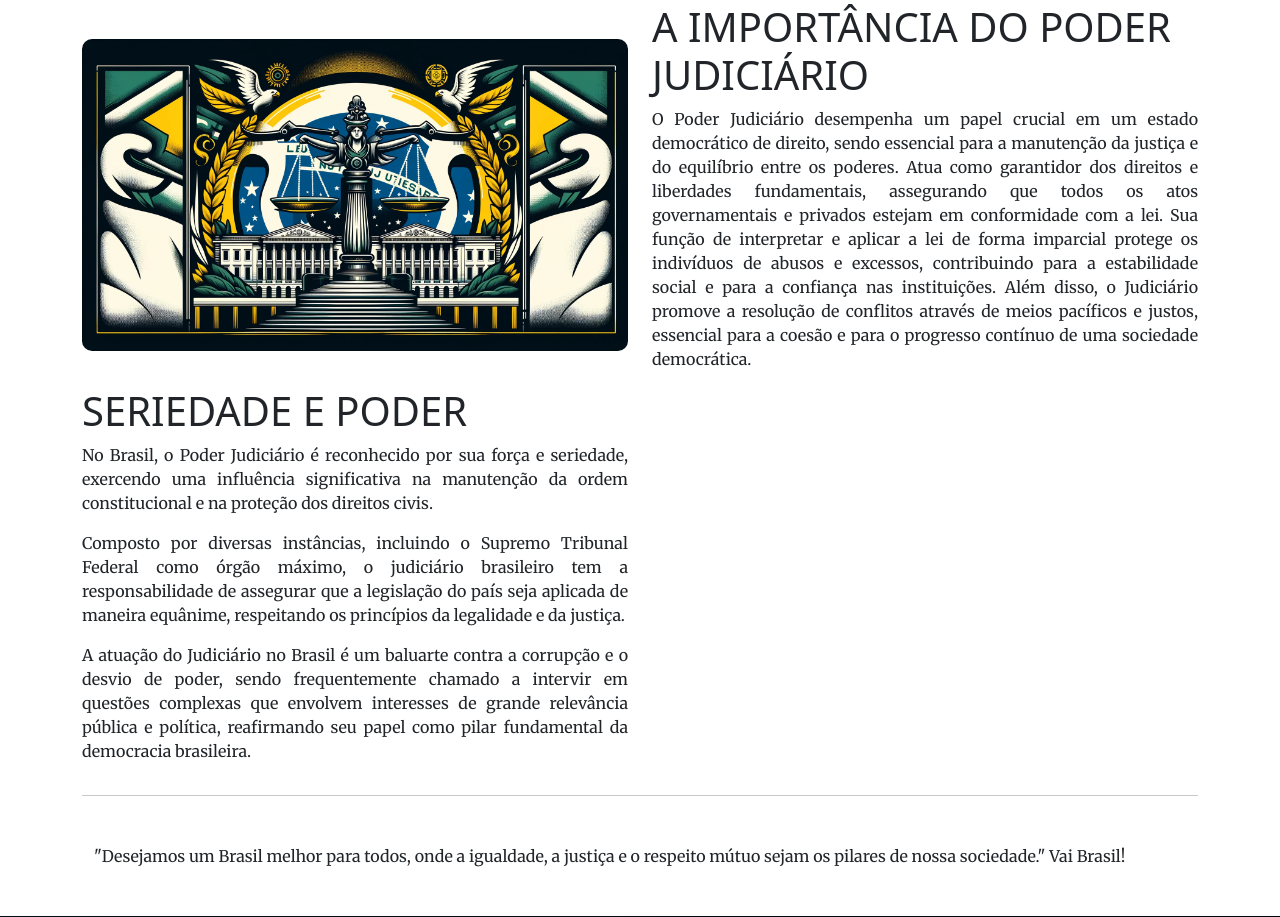
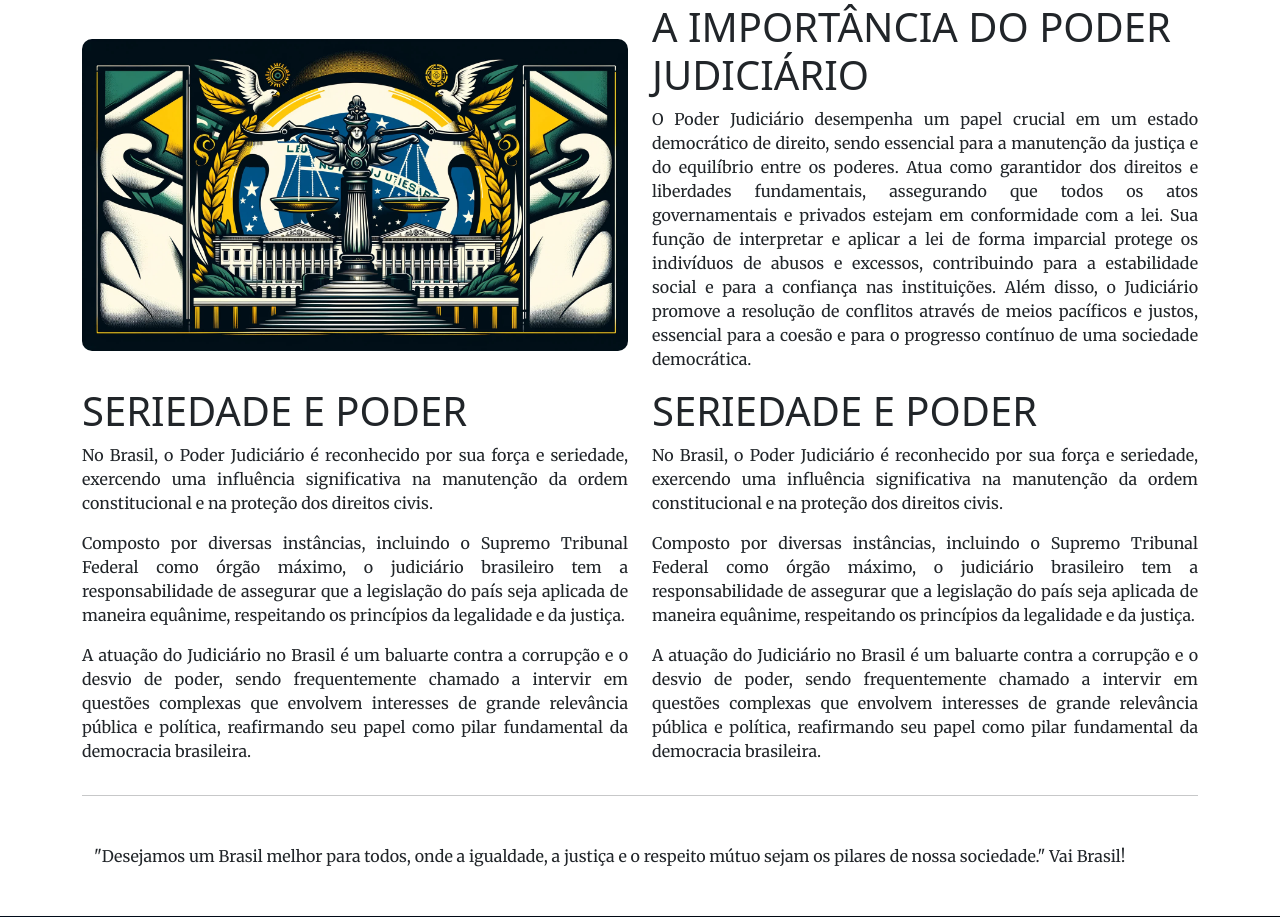
Before and after one commit to mrStudDev/xlex03, a Django app: page / in a window 1280 px wide. Shown: the part 1135-2052 px from the top of the page. Run offline with Django 4.2, Linux system fonts and the light colour scheme; data comes from the database, SQL or seed files in the repository; data that the repository does not hold is empty.

Commit message:
Home Words

```diff
--- a/templates/index.html
+++ b/templates/index.html
@@ -192,6 +192,21 @@
                     relevância pública e política, reafirmando
                     seu papel como pilar fundamental da democracia brasileira.</p>
             </div>
+            <div class="col-md-6">
+                <h1 id="title-post-h1" style="text-transform: uppercase;">Seriedade e Poder</h1>
+                <p>No Brasil, o Poder Judiciário é reconhecido por sua força e seriedade, exercendo uma influência
+                    significativa na manutenção da ordem constitucional e na proteção dos direitos civis.
+                    <p>
+                    Composto por diversas instâncias, incluindo o Supremo Tribunal Federal como órgão máximo, o judiciário
+                    brasileiro tem a responsabilidade de assegurar que a legislação do país seja aplicada de maneira
+                    equânime, respeitando os princípios da legalidade e da justiça.
+                    </p>
+                    <p>
+                    A atuação do Judiciário no Brasil é um baluarte contra a corrupção e o desvio de poder, sendo
+                    frequentemente chamado a intervir em questões complexas que envolvem interesses de grande
+                    relevância pública e política, reafirmando
+                    seu papel como pilar fundamental da democracia brasileira.</p>
+            </div>
         </div>
         <hr>
         <div class="container my-5">
```
